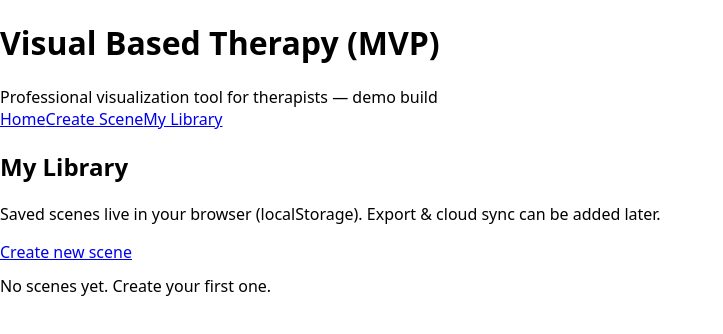
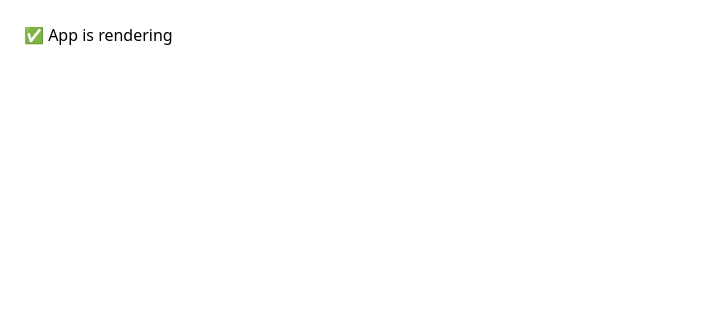
Before and after one commit to karynazuevaa-star/visual-based-therapy, a React (Vite) app: page /library in a window 1280 px wide. Shown: the top 334 px of the page, without its empty margins (0-723 px from the left). Built offline with nearby package versions, Linux system fonts and the light colour scheme.

Commit message:
Update App.tsx

```diff
--- a/src/App.tsx
+++ b/src/App.tsx
@@ -1,40 +1,7 @@
-import React from 'react';
-import { NavLink, Route, Routes, useLocation } from 'react-router-dom';
-
-import Home from './Home';
-import CreateScene from './CreateScene';
-import Library from './Library';
-import SceneDetail from './SceneDetail';
-
-function Topbar() {
-  const loc = useLocation();
-  const isActive = (path: string) => loc.pathname === path || loc.pathname.startsWith(path + '/');
-
+export default function App() {
   return (
-    <div className="topbar">
-      <div className="brand">
-        <h1>Visual Based Therapy (MVP)</h1>
-        <span>Professional visualization tool for therapists — demo build</span>
-      </div>
-      <div className="nav">
-        <NavLink className={() => 'pill' + (isActive('/') ? ' active' : '')} to="/">Home</NavLink>
-        <NavLink className={() => 'pill' + (isActive('/create') ? ' active' : '')} to="/create">Create Scene</NavLink>
-        <NavLink className={() => 'pill' + (isActive('/library') ? ' active' : '')} to="/library">My Library</NavLink>
-      </div>
+    <div style={{ padding: 24, fontFamily: "system-ui" }}>
+      ✅ App is rendering
     </div>
   );
 }
-
-export default function App() {
-  return (
-    <div className="container">
-      <Topbar />
-      <Routes>
-        <Route path="/" element={<Home />} />
-        <Route path="/create" element={<CreateScene />} />
-        <Route path="/library" element={<Library />} />
-        <Route path="/scene/:id" element={<SceneDetail />} />
-      </Routes>
-    </div>
-  );
-}
```
